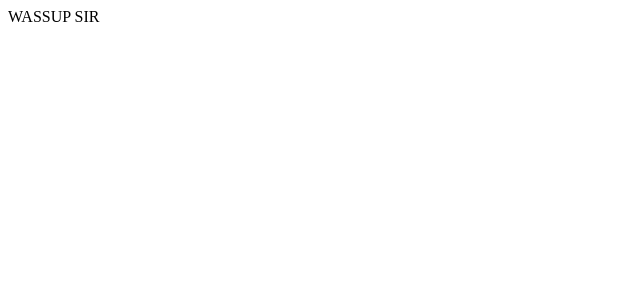
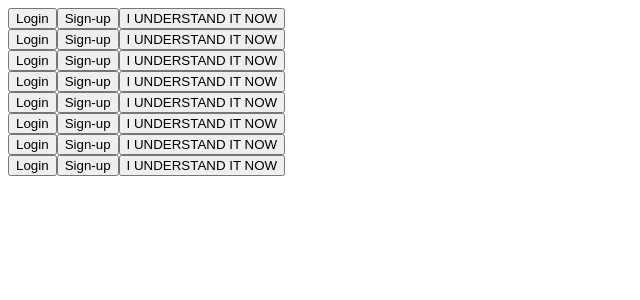
Before and after one commit to SalocinDev/NFC_FRONT_END, a React (Vite) app in the folder login-ui/: page / in a window 1280 px wide. Shown: the top 300 px of the page, without its empty margins (0-640 px from the left). Built offline with nearby package versions, Linux system fonts and the light colour scheme.

Commit message:
Checking interactions of components

```diff
--- a/login-ui/src/App.jsx
+++ b/login-ui/src/App.jsx
@@ -1,5 +1,14 @@
+import Button from './Components/Button.jsx'
+
 function App() {
-   return  <div className="App"> WASSUP SIR </div>
+   return  (
 
+   <div className="App">
+    <Button name="Login"> </Button>
+    <Button name ="Sign-up"/>
+    <Button name ="I UNDERSTAND IT NOW"/>
+   </div>
+
+   );
 }
 export default App;
--- /dev/null
+++ b/login-ui/src/Components/Button.jsx
@@ -0,0 +1,8 @@
+function Button(props){
+  console.log(props);
+  return (<button>{props.name}</button>
+
+  );
+}
+
+export default Button;
--- a/login-ui/src/main.jsx
+++ b/login-ui/src/main.jsx
@@ -1,9 +1,18 @@
 import { StrictMode } from 'react'
 import { createRoot } from 'react-dom/client'
 import App from './App.jsx'
+import Button from './Components/Button.jsx'
 
 createRoot(document.getElementById('root')).render(
   <StrictMode>
     <App />
+    <App />
+    <App />
+    <App />
+    <App />
+    <App />
+    <App />
+    <App />
+
   </StrictMode>,
 )
```
